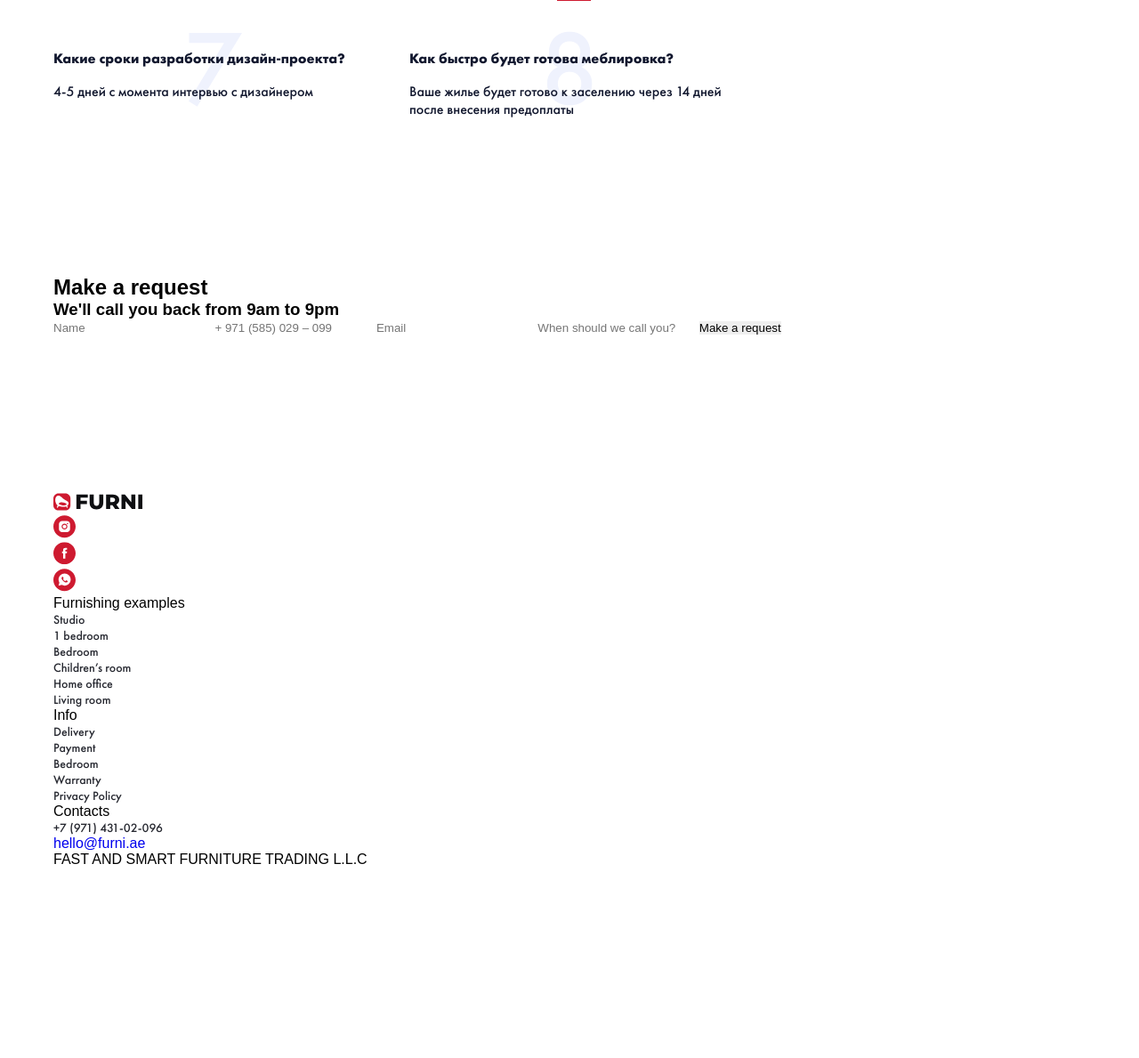
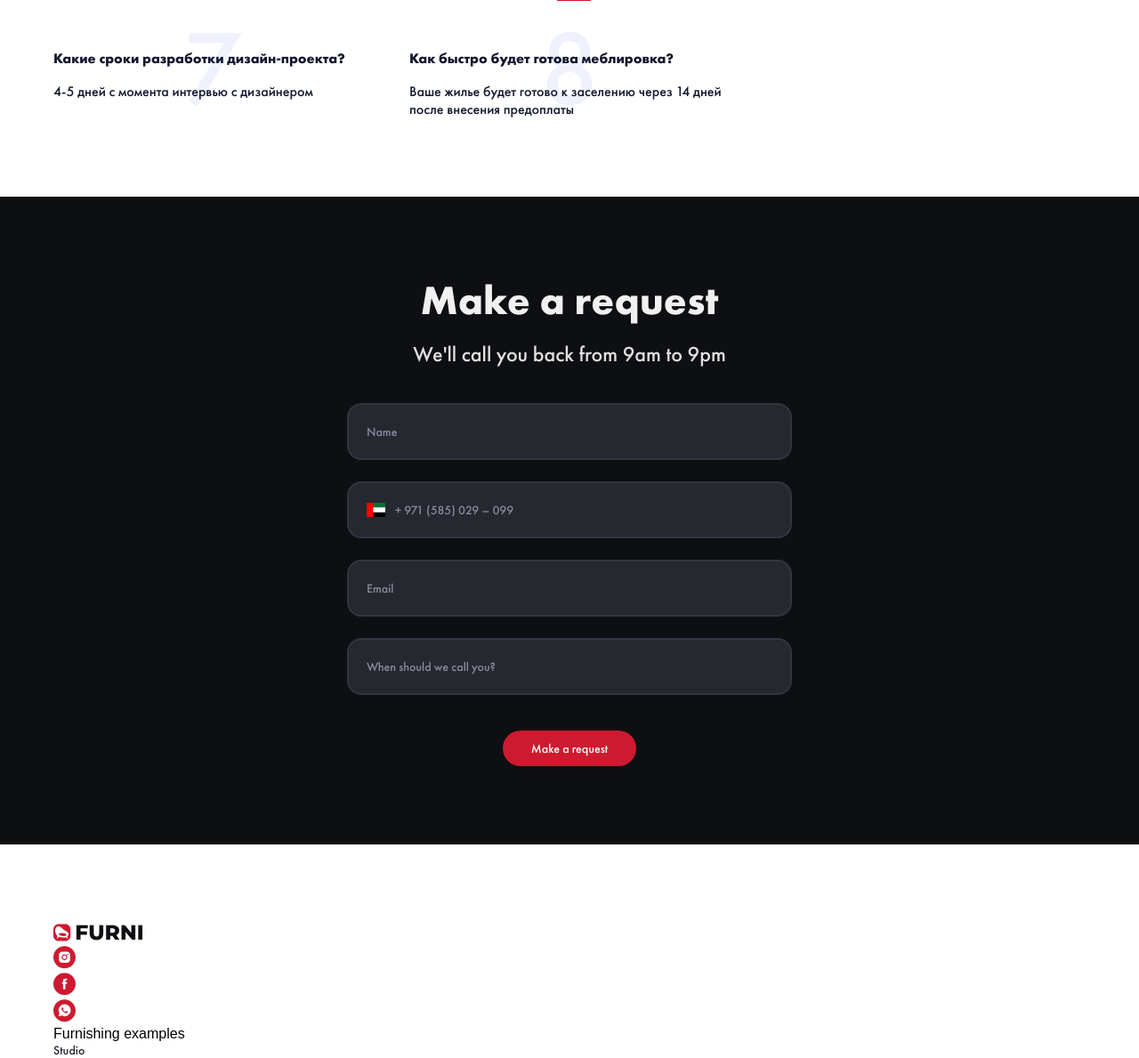
Before and after one commit to IvanTyler/FurniWP, a PHP site: page / in a window 1280 px wide. Shown: the part 4766-5955 px from the top of the page at 89% size. Before the commit the page ends 5737 px from the top, so only its background shows below. Run offline with PHP 8.4, Linux system fonts and the light colour scheme; some libraries are stand-ins or nearby versions.

Commit message:
process layout

```diff
--- a/public/css/main.css
+++ b/public/css/main.css
@@ -1113,3 +1113,80 @@ body {
   line-height: 126%;
   border-bottom: solid 1px;
 }
+.make-a-request {
+  background-color: #0E0F12;
+}
+.make-a-request__title {
+  color: #F0F0F0;
+  text-align: center;
+  font-family: 'FuturaPT';
+  font-size: 46px;
+  font-weight: 700;
+  line-height: 126%;
+}
+.make-a-request__sub-title {
+  margin-top: 16px;
+  color: #E0E0E0;
+  text-align: center;
+  font-family: 'FuturaPT';
+  font-size: 24px;
+  font-weight: 400;
+  line-height: 126%;
+}
+.container-make-a-request {
+  display: flex;
+  flex-direction: column;
+  align-items: center;
+}
+.make-a-request-form {
+  display: flex;
+  flex-direction: column;
+  align-items: center;
+  margin-top: 40px;
+  gap: 24px;
+  width: 500px;
+  max-width: 100%;
+}
+.make-a-request-form__input {
+  width: 100%;
+  height: 64px;
+  padding: 0 20px;
+  border-radius: 16px;
+  border: 2px solid #323540;
+  background-color: #262830;
+  color: #8B8B9E;
+  font-family: 'FuturaPT';
+  font-size: 14px;
+  font-weight: 500;
+  line-height: 126%;
+}
+.make-a-request-form__input::placeholder {
+  color: #8B8B9E;
+  font-family: 'FuturaPT';
+  font-size: 14px;
+  font-weight: 500;
+  line-height: 126%;
+}
+.make-a-request-form__input.phone {
+  padding-left: 52px;
+  background-image: url('../../public/img/make-a-request/UAE.png');
+  background-repeat: no-repeat;
+  background-position: 20px center;
+}
+.make-a-request-form__button {
+  margin-top: 16px;
+  background-color: #CE1A30;
+  display: flex;
+  align-items: center;
+  justify-content: center;
+  padding: 0 32px;
+  height: 40px;
+  text-align: center;
+  font-family: 'FuturaPT';
+  font-size: 14px;
+  font-weight: 500;
+  line-height: 17px;
+  border-radius: 88px;
+  cursor: pointer;
+  color: #fff;
+}
--- a/public/index.html
+++ b/public/index.html
@@ -571,10 +571,10 @@
                     <h2 class="make-a-request__title">Make a request</h2>
                     <h3 class="make-a-request__sub-title">We'll call you back from 9am to 9pm</h3>
                     <form action="" class="make-a-request-form">
-                        <input type="text" placeholder="Name" class="make-a-request__input">
-                        <input type="text" placeholder="+ 971 (585) 029 – 099" class="make-a-request__input">
-                        <input type="text" placeholder="Email" class="make-a-request__input">
-                        <input type="text" placeholder="When should we call you?" class="make-a-request__input">
+                        <input type="text" placeholder="Name" class="make-a-request-form__input">
+                        <input type="text" placeholder="+ 971 (585) 029 – 099" class="make-a-request-form__input phone">
+                        <input type="text" placeholder="Email" class="make-a-request-form__input">
+                        <input type="text" placeholder="When should we call you?" class="make-a-request-form__input">
                         <button class="make-a-request-form__button">
                             Make a request
                         </button>
--- a/public/less/main.less
+++ b/public/less/main.less
@@ -67,3 +67,5 @@ body {
 @import url('./get-design-project-gift.less');
 
 @import url('./faq.less');
+
+@import url('./make-a-request.less');
--- /dev/null
+++ b/public/less/make-a-request.less
@@ -0,0 +1,77 @@
+@import url('./variables/main-variables.less');
+@import url('./mixins/main.less');
+
+.make-a-request {
+    background-color: #0E0F12;
+
+    &__title {
+        color: #F0F0F0;
+        text-align: center;
+        font-family: @var-mainFont;
+        font-size: 46px;
+        font-weight: 700;
+        line-height: 126%;
+    }
+
+    &__sub-title {
+        margin-top: 16px;
+        color: #E0E0E0;
+        text-align: center;
+        font-family: @var-mainFont;
+        font-size: 24px;
+        font-weight: 400;
+        line-height: 126%;
+    }
+}
+
+.container-make-a-request {
+    display: flex;
+    flex-direction: column;
+    align-items: center;
+}
+
+.make-a-request-form {
+    display: flex;
+    flex-direction: column;
+    align-items: center;
+    margin-top: 40px;
+    gap: 24px;
+    width: 500px;
+    max-width: 100%;
+
+    &__input {
+        width: 100%;
+        height: 64px;
+        padding: 0 20px;
+        border-radius: 16px;
+        border: 2px solid #323540;
+        background-color: #262830;
+        color: #8B8B9E;
+        font-family: @var-mainFont;
+        font-size: 14px;
+        font-weight: 500;
+        line-height: 126%;
+
+        &::placeholder {
+            color: #8B8B9E;
+            font-family: @var-mainFont;
+            font-size: 14px;
+            font-weight: 500;
+            line-height: 126%;
+        }
+    }
+
+    &__input.phone {
+        padding-left: 52px;
+        background-image: url('../../public/img/make-a-request/UAE.png');
+        background-repeat: no-repeat;
+        background-position: 20px center;
+    }
+
+    &__button {
+        margin-top: 16px;
+        background-color: @var-mainColor;
+        .button();
+        color: #fff;
+    }
+}
```
Also changed, not shown: public/css/make-a-request.css (added, +91 -0 lines), public/img/make-a-request/UAE.png (added).
